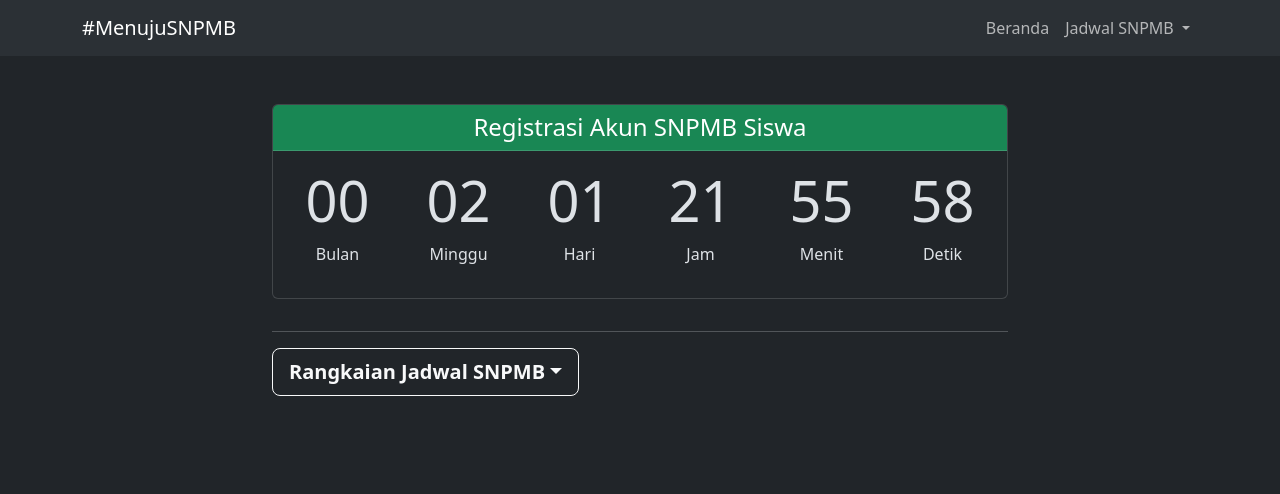
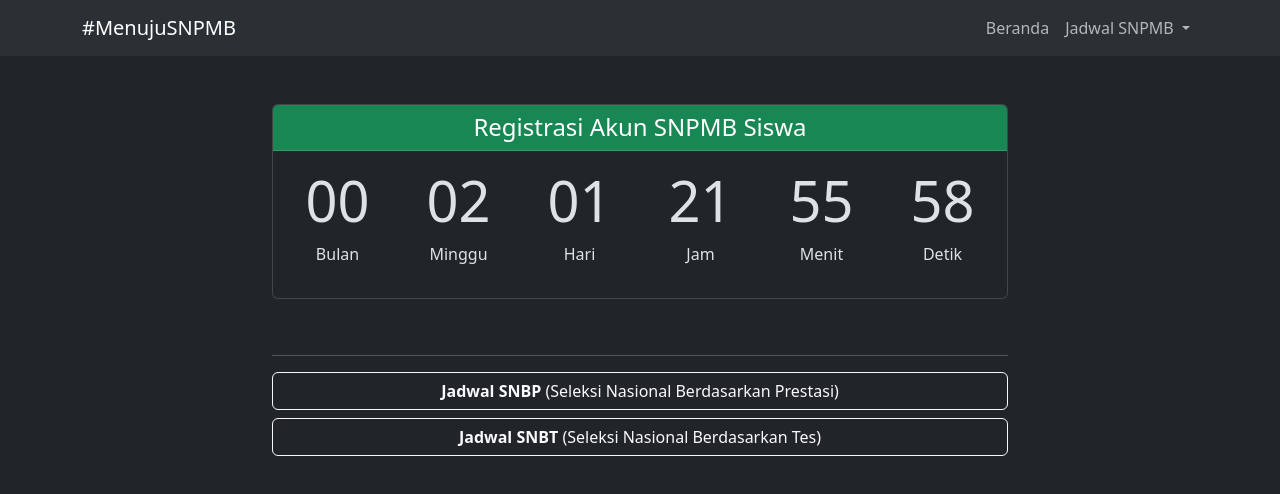
Before and after one commit to manoedinata/menuju-snpmb, a Vue app: page / in a window 1280 px wide. Shown: the top 494 px of the page. Built offline with nearby package versions, Linux system fonts and the light colour scheme.

Commit message:
Some fixes

```diff
--- a/src/components/Countdown.vue
+++ b/src/components/Countdown.vue
@@ -76,7 +76,7 @@
 </script>
 
 <template>
-  <div class="container">
+  <div class="container mb-4">
     <div class="row justify-content-center">
       <div class="col-md-8">
         <div class="card">
--- a/src/views/HomeView.vue
+++ b/src/views/HomeView.vue
@@ -29,26 +29,15 @@
     <div class="row justify-content-center">
       <div class="col-md-8 mt-3">
         <hr />
-        <div class="dropdown">
-          <button
-            class="btn btn-lg btn-outline-light dropdown-toggle"
-            type="button"
-            data-bs-toggle="dropdown"
+        <div class="d-grid gap-2">
+          <RouterLink to="/snbp" class="btn btn-outline-light"
+            ><strong>Jadwal SNBP</strong> (Seleksi Nasional Berdasarkan
+            Prestasi)</RouterLink
           >
-            <strong>Rangkaian Jadwal SNPMB</strong>
-          </button>
-          <ul class="dropdown-menu">
-            <li>
-              <RouterLink to="/snbp" class="dropdown-item"
-                >SNBP (Seleksi Nasional Berdasarkan Prestasi)</RouterLink
-              >
-            </li>
-            <li>
-              <RouterLink to="/snbt" class="dropdown-item"
-                >SNBT (Seleksi Nasional Berdasarkan Tes)</RouterLink
-              >
-            </li>
-          </ul>
+          <RouterLink to="/snbt" class="btn btn-outline-light"
+            ><strong>Jadwal SNBT</strong> (Seleksi Nasional Berdasarkan
+            Tes)</RouterLink
+          >
         </div>
       </div>
     </div>
```
